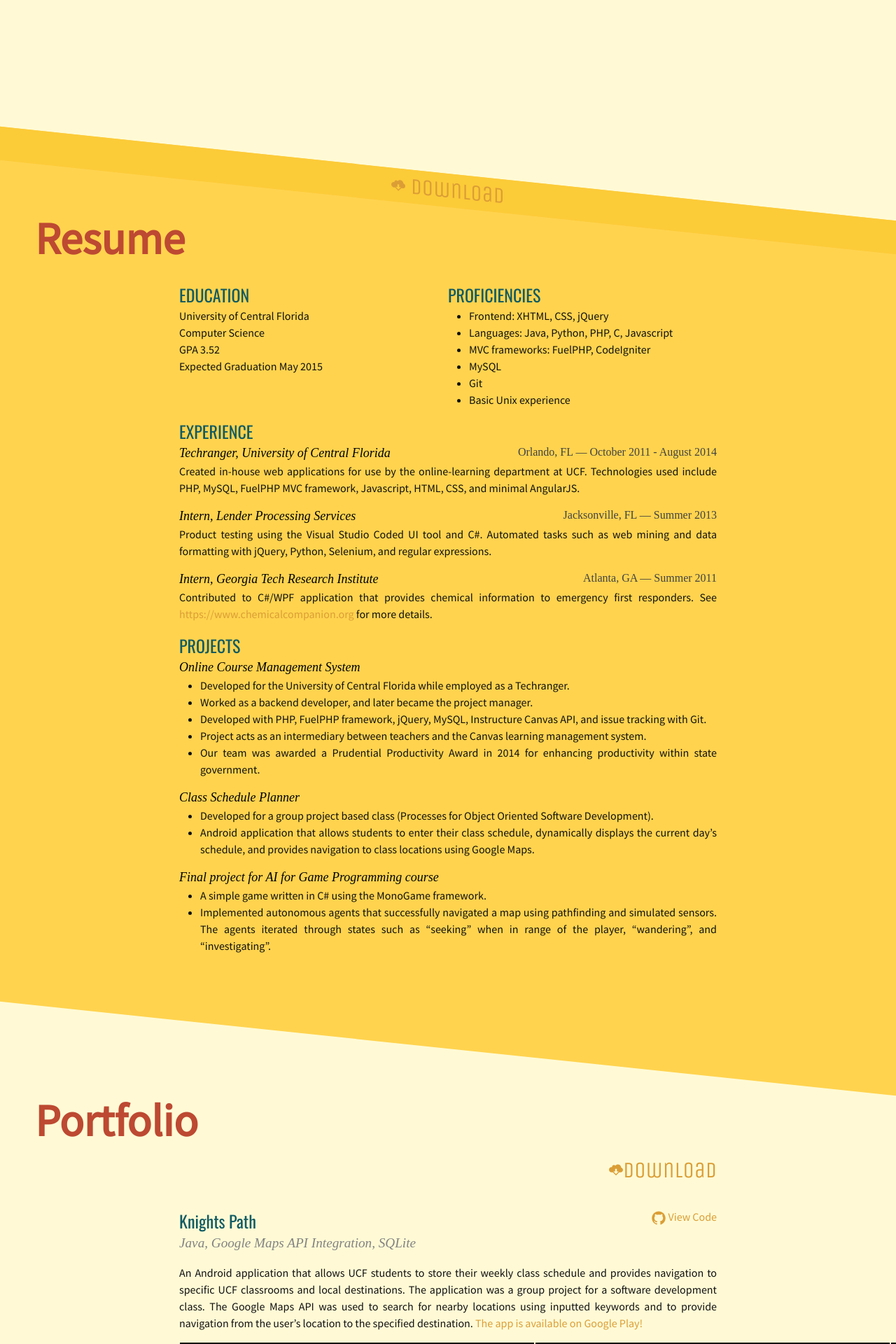
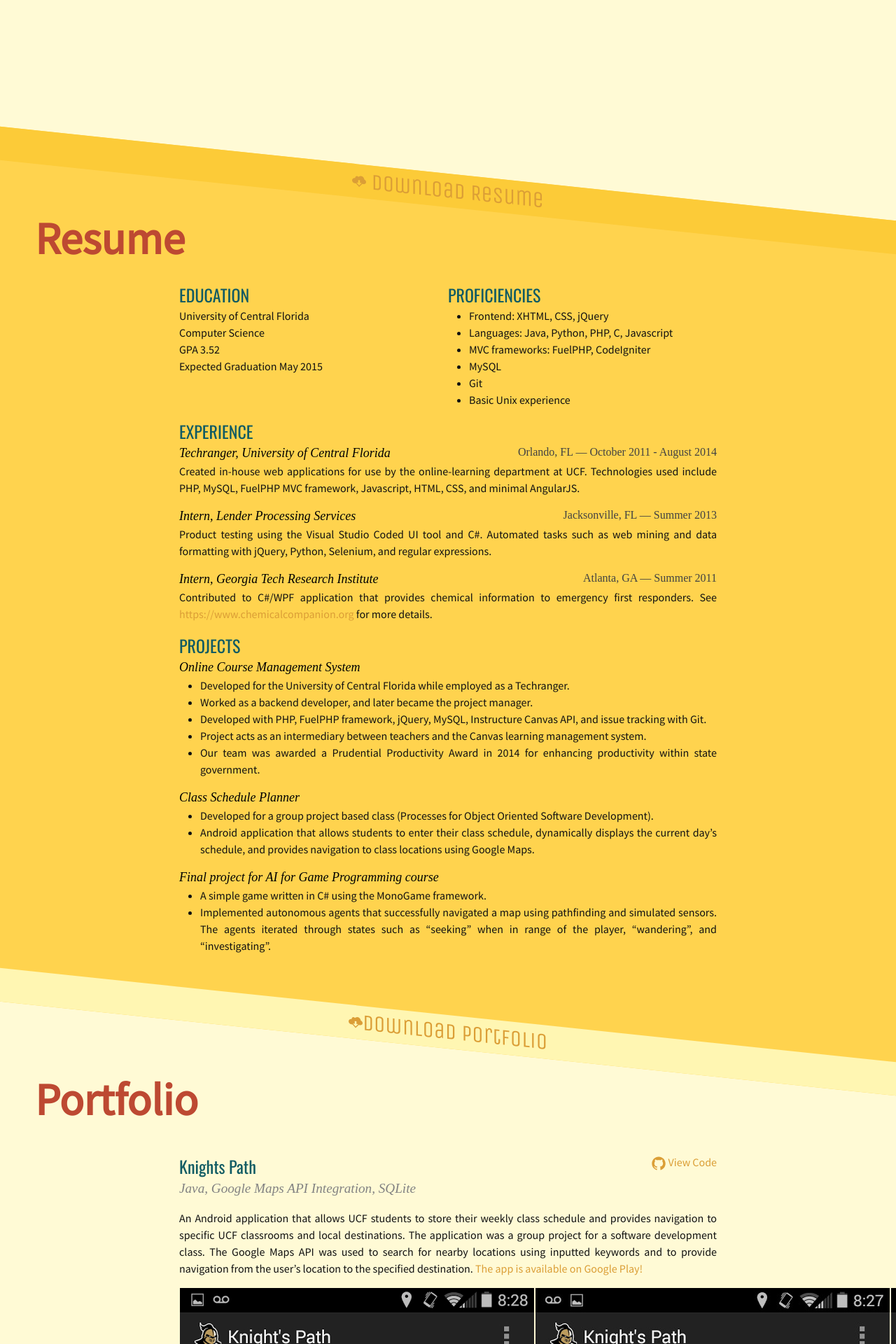
Before and after one commit to jellybeanfiend/jellybeanfiend.github.io, a Jekyll site: the page built from index.html, in a window 1280 px wide. Shown: the part 625-2545 px from the top of the page at 70% size. Built offline with Jekyll 4.4.1, drawn with Linux system fonts in a browser that asks for light colours.

Commit message:
added portfolio link

```diff
--- a/_sass/_layout.scss
+++ b/_sass/_layout.scss
@@ -8,23 +8,29 @@
 .download{
     font-family: "Unica One";
     font-size: 2em;
+    transform: skew(0, 6deg);
+    text-align: center;
+    position: absolute;
 }
 
 
 .download-resume{
-    position: absolute;
     top: 0;
-    transform: skew(0, 6deg);
-    text-align: center;
     background-color: #FCCB38;
     width: 100%;
 }
 
 .download-portfolio{
-    text-align: right;
+    bottom: 0;
     width: 100%;
-    float:right;
-    margin-bottom: 30px;
+    background-color: #FFF6B2;
+}
+
+.download-portfolio:hover {
+    bottom: 0;
+    color: $link-color;
+    width: 100%;
+    background-color: #FFF9C8;
 }
 
 .download-resume:hover{
@@ -136,7 +142,7 @@
 .container {
     position: relative;
     margin-top: 10px;
-    margin-bottom: 60px;
+    margin-bottom: 30px;
     padding-bottom: 100px;
 }
 
@@ -206,7 +212,7 @@
 }
 
 .portfolio {
-  margin: 10px auto;
+  margin: 0 auto;
   padding: 20px 20px;
   padding-bottom: 10px;
   position: relative;
--- a/index.html
+++ b/index.html
@@ -5,7 +5,7 @@
     <a href="/docs/SevenaSkeels-Resume.pdf" class="download download-resume">
         <span class="icon">
             <svg viewBox="0 0 1024 1024" class="icon icon-cloud-download"><path class="path1" d="M891.004 360.060c-3.242-128.698-108.458-232.060-237.862-232.060-75.792 0-143.266 35.494-186.854 90.732-24.442-31.598-62.69-51.96-105.708-51.96-73.81 0-133.642 59.876-133.642 133.722 0 6.436 0.48 12.76 1.364 18.954-11.222-2.024-22.766-3.138-34.57-3.138-106.998-0.002-193.732 86.786-193.732 193.842 0 107.062 86.734 193.848 193.73 193.848h91.76l226.51 234.51 226.51-234.51 111.482-0.012c96.138-0.184 174.008-78.21 174.008-174.446 0-82.090-56.678-150.9-132.996-169.482zM512 832l-192-192h128v-192h128v192h128l-192 192z"></path></svg>
-        </span>Download
+        </span>Download Resume
     </a>
     <h2 class="resume-title">Resume</h2>
     <div class="resume">
@@ -69,6 +69,10 @@
             </section>
         </section>
     </div>
+    <a href="/docs/SevenaSkeels-Portfolio.pdf" class="download download-portfolio">
+            <span class="icon">
+                <svg viewBox="0 0 1024 1024" class="icon icon-cloud-download"><path class="path1" d="M891.004 360.060c-3.242-128.698-108.458-232.060-237.862-232.060-75.792 0-143.266 35.494-186.854 90.732-24.442-31.598-62.69-51.96-105.708-51.96-73.81 0-133.642 59.876-133.642 133.722 0 6.436 0.48 12.76 1.364 18.954-11.222-2.024-22.766-3.138-34.57-3.138-106.998-0.002-193.732 86.786-193.732 193.842 0 107.062 86.734 193.848 193.73 193.848h91.76l226.51 234.51 226.51-234.51 111.482-0.012c96.138-0.184 174.008-78.21 174.008-174.446 0-82.090-56.678-150.9-132.996-169.482zM512 832l-192-192h128v-192h128v192h128l-192 192z"></path></svg></span>Download Portfolio
+        </a>
 </article>
 
 <article id="portfolio">
@@ -77,10 +81,7 @@
 
     <div class="portfolio">
 
-        <a href="/docs/SevenaSkeels-Portfolio.pdf" class="download download-portfolio">
-            <span class="icon">
-                <svg viewBox="0 0 1024 1024" class="icon icon-cloud-download"><path class="path1" d="M891.004 360.060c-3.242-128.698-108.458-232.060-237.862-232.060-75.792 0-143.266 35.494-186.854 90.732-24.442-31.598-62.69-51.96-105.708-51.96-73.81 0-133.642 59.876-133.642 133.722 0 6.436 0.48 12.76 1.364 18.954-11.222-2.024-22.766-3.138-34.57-3.138-106.998-0.002-193.732 86.786-193.732 193.842 0 107.062 86.734 193.848 193.73 193.848h91.76l226.51 234.51 226.51-234.51 111.482-0.012c96.138-0.184 174.008-78.21 174.008-174.446 0-82.090-56.678-150.9-132.996-169.482zM512 832l-192-192h128v-192h128v192h128l-192 192z"></path></svg></span>Download
-        </a>
+
         <section>
 
             <div class="actions">
```
Also changed, not shown: 1 other file.
